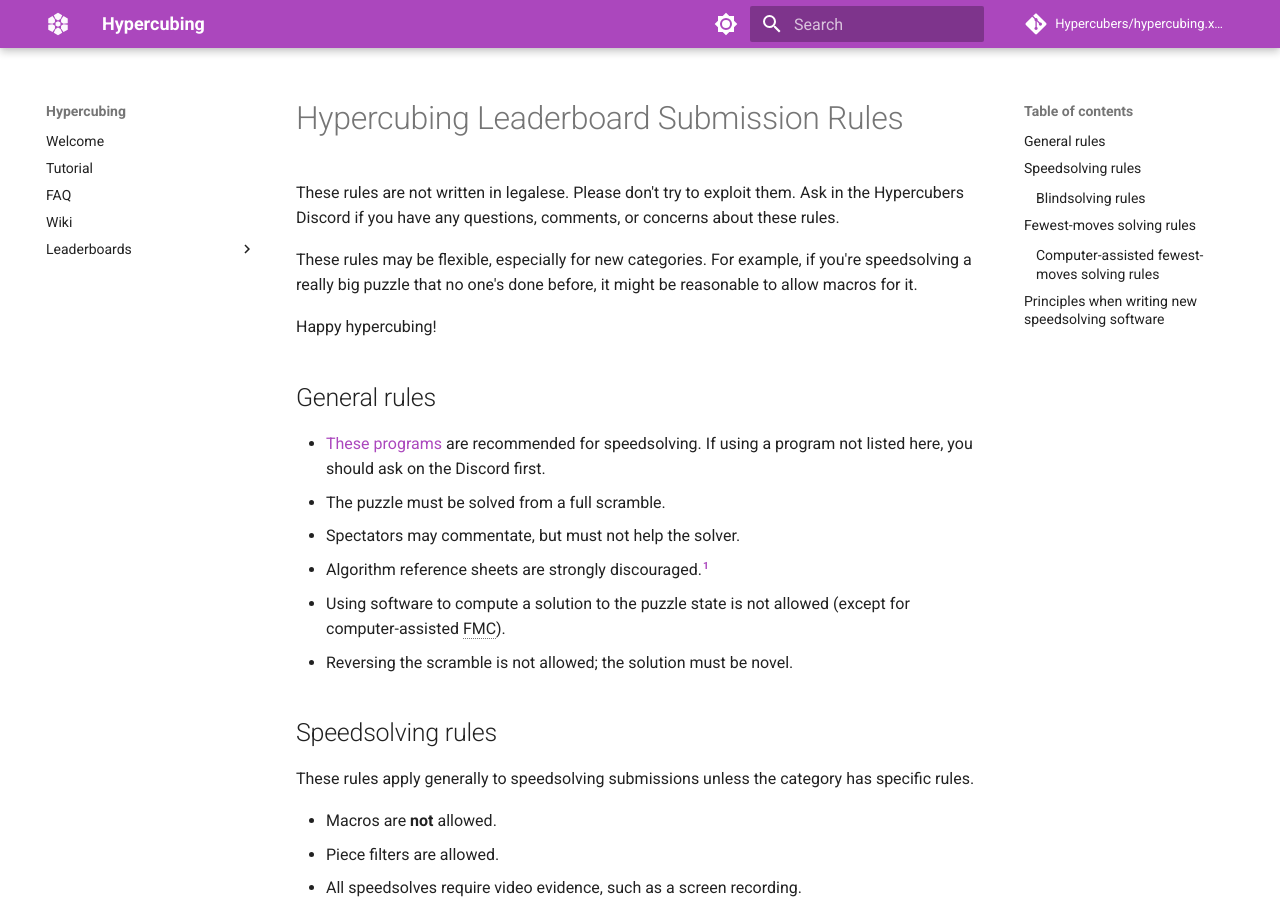
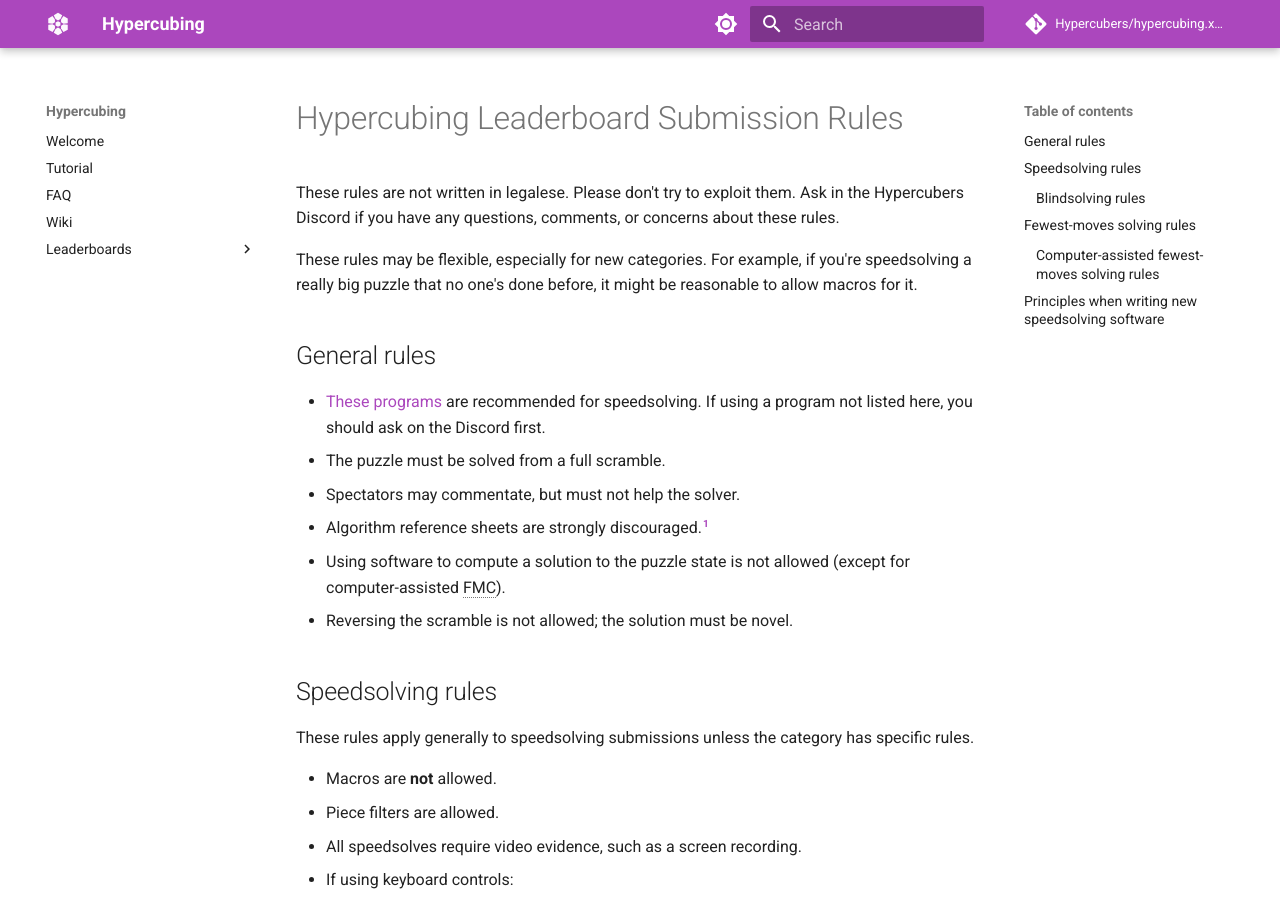
Before and after one commit to Hypercubers/hypercubing.xyz, an MkDocs documentation site: the page built from docs/leaderboards/rules.md, in a window 1280 px wide and 900 px high. Built offline with MkDocs 1.6.1 and Material for MkDocs 9.7.7, drawn with Linux system fonts in a browser that asks for light colours; comment, search, counter and statistics services are not loaded.

Commit message:
Remove oops

```diff
--- a/docs/leaderboards/rules.md
+++ b/docs/leaderboards/rules.md
@@ -3,8 +3,6 @@
 These rules are not written in legalese. Please don't try to exploit them. Ask in the Hypercubers Discord if you have any questions, comments, or concerns about these rules.
 
 These rules may be flexible, especially for new categories. For example, if you're speedsolving a really big puzzle that no one's done before, it might be reasonable to allow macros for it.
-
-Happy hypercubing!
 
 ## General rules
 
```
Also changed, not shown: docs/leaderboards/templates/leaderboards.md (+0 -2 lines).
